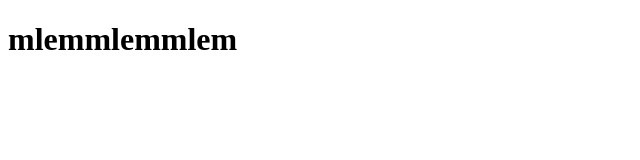
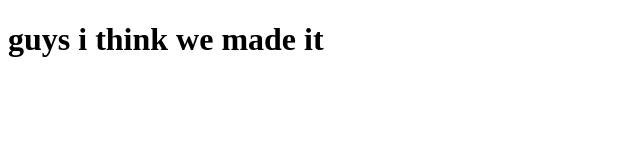
Before and after one commit to chuvie05/chuvie05.github.io, a plain HTML site: page index.html in a window 1280 px wide. Shown: the whole page, without its empty margins (0-640 px from the left). Drawn offline with Linux system fonts and the light colour scheme.

Commit message:
Update index.html

```diff
--- a/index.html
+++ b/index.html
@@ -6,6 +6,6 @@
     <title>HO IS YOU MAGIC</title>
   </head>
   <body>
-    <h1>mlemmlemmlem</h1>
+    <h1>guys i think we made it</h1>
   </body>
 </html>
```
